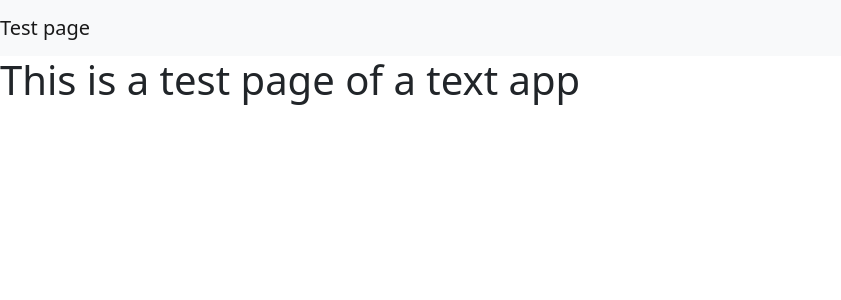
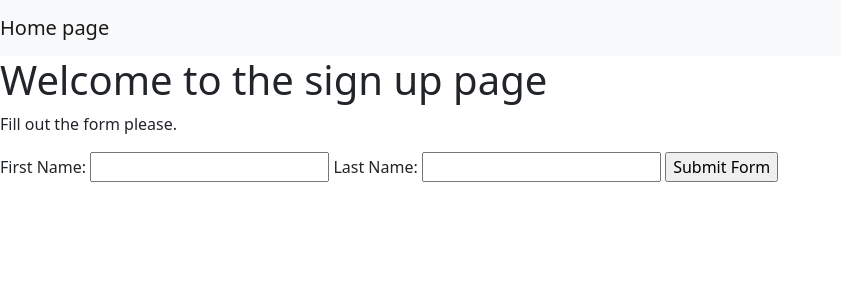
Before and after one commit to barkam75/flask_app, a Flask app: page /other in a window 1280 px wide. Shown: the top 300 px of the page, without its empty margins (0-841 px from the left). Run offline with Flask 2, Linux system fonts and the light colour scheme.

Commit message:
Forms and 404 page

```diff
--- a/app.py
+++ b/app.py
@@ -1,15 +1,24 @@
 from flask import Flask
-from flask import render_template
+from flask import render_template, request
 app =  Flask(__name__)
 
 @app.route('/')
 def index():
-    return render_template('basic.html')
+    return render_template('index.html')
 
 @app.route('/other')
-def other():
-    return render_template('test.html')
+def signup():
+    return render_template('signup.html')
 
+@app.route('/thank')
+def thank_you():
+    first = request.args.get('first')
+    last = request.args.get('last')
+    return render_template('thankyou.html', first=first, last=last)
+
+@app.errorhandler(404)
+def page_not_found(e):
+    return render_template('404.html'), 404
 
 if __name__ == '__main__':
     app.run(debug=True,host= '0.0.0.0')
--- a/templates/base.html
+++ b/templates/base.html
@@ -8,8 +8,7 @@
     </head>
     <body>
         <nav class="navbar navbar-expand-lg navbar-light bg-light">
-            <a class="navbar-brand" href="{{url_for('other')}}">Test page</a>
-
+            <a class="navbar-brand" href="{{url_for('index')}}">Home page</a>
         </nav>
         {% block content %}
         {% endblock %}
--- a/templates/basic.html
+++ /dev/null
@@ -1,4 +0,0 @@
-{% extends "base.html" %}
-{% block content%}
-Test APP - templates
-{% endblock %}
--- /dev/null
+++ b/templates/signup.html
@@ -0,0 +1,16 @@
+{% extends "base.html" %}
+
+{% block content %}
+<div class="jumbotron">
+    <h1>Welcome to the sign up page</h1>
+    <p>Fill out the form please. </p>
+    <form action="{{url_for('thank_you')}}">
+        <label for="first">First Name:</label>
+        <input type="text" name="first">
+        <label for="last">Last Name:</label>
+        <input type="text" name="last">
+        <input type="submit" value="Submit Form">
+    </form>
+</div>
+
+{% endblock %}
```
Also changed, not shown: templates/404.html (added, +7 -0 lines), templates/index.html (added, +9 -0 lines), templates/thankyou.html (added, +7 -0 lines).
